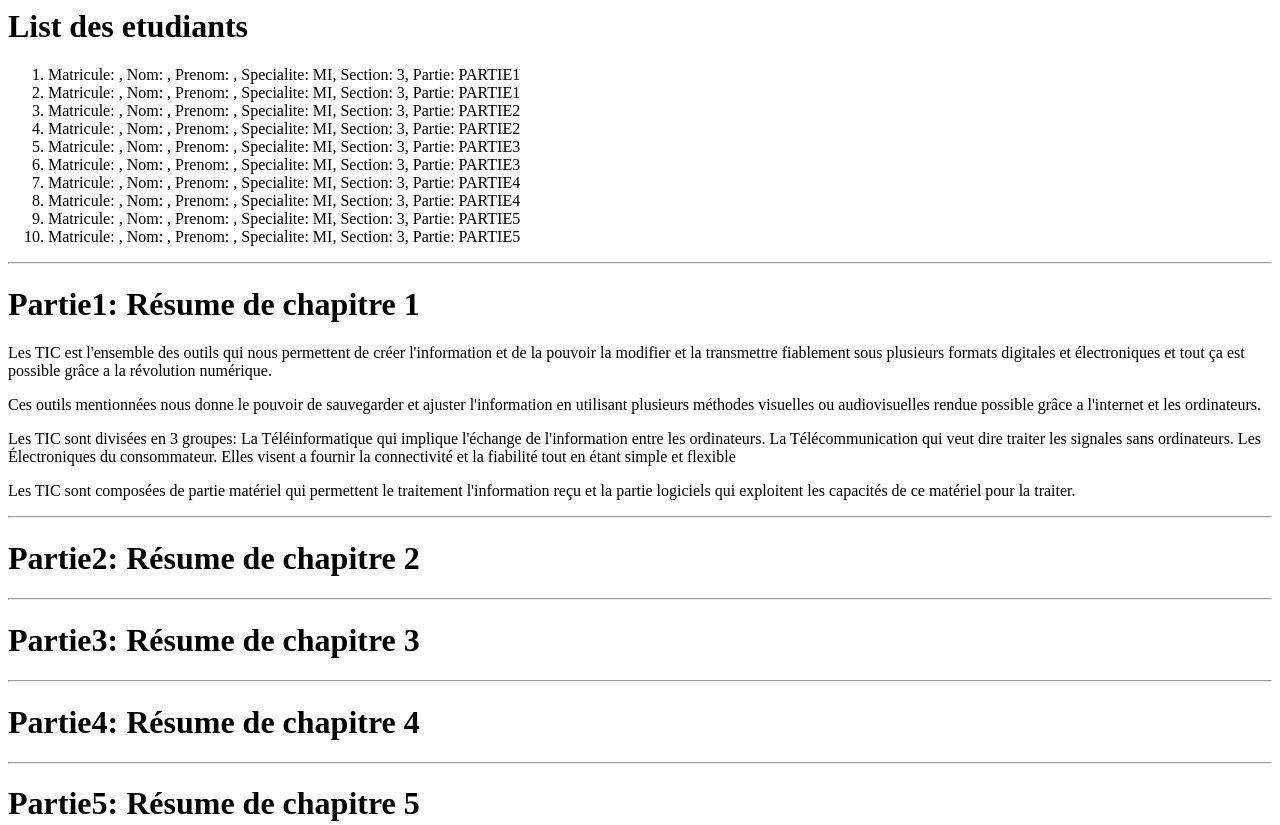
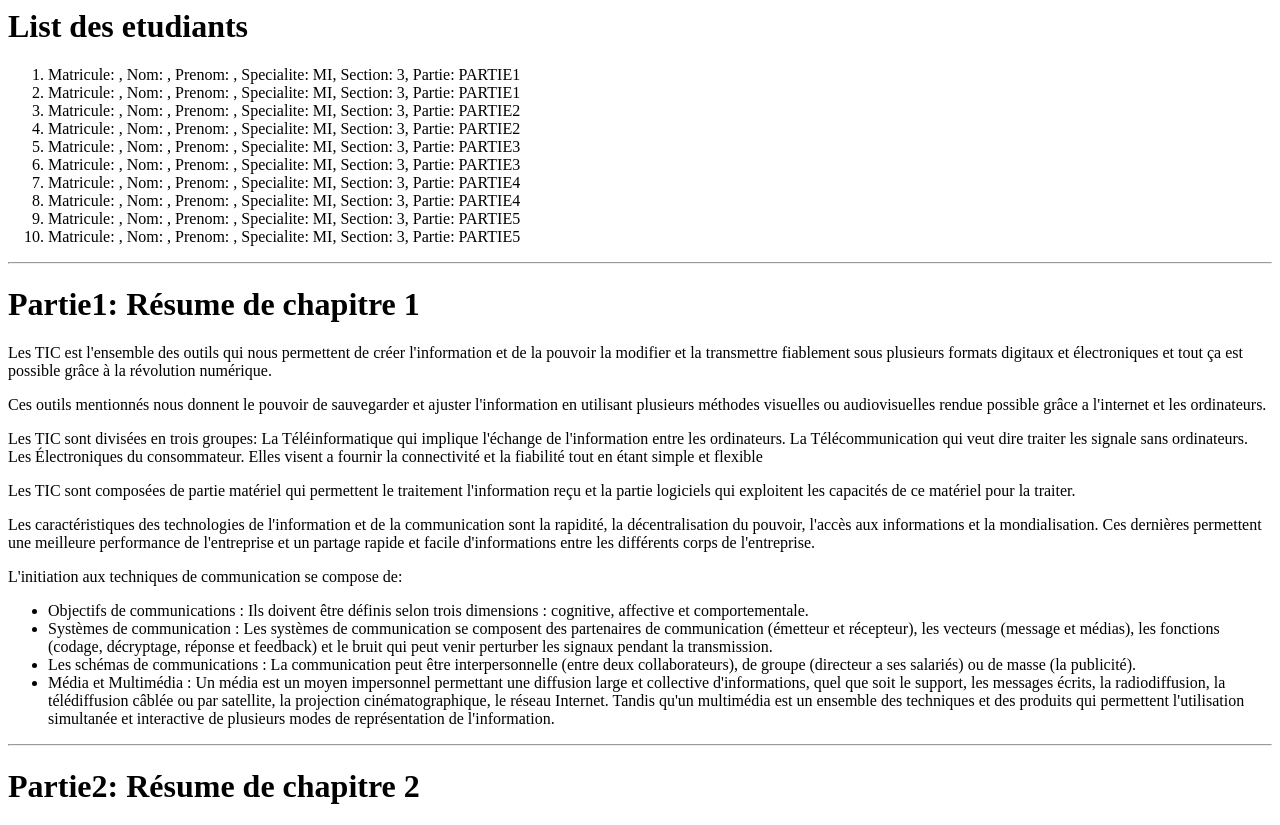
Before and after one commit to Zaky-23/activite4, a plain HTML site: page index.html in a window 1280 px wide. Shown: the top 825 px of the page. Drawn offline with Linux system fonts and the light colour scheme.

Commit message:
resume 1 finished

```diff
--- a/resumes/resume_1.html
+++ b/resumes/resume_1.html
@@ -1,11 +1,25 @@
 <p>
  <div>
-	<p>Les TIC est l'ensemble des outils qui nous permettent de créer l'information et de la pouvoir la modifier et la transmettre fiablement sous plusieurs formats digitales et électroniques et tout ça est possible grâce a la révolution numérique.</p>
+	<p>Les TIC est l'ensemble des outils qui nous permettent de créer l'information et de la pouvoir la modifier et la transmettre fiablement sous plusieurs formats digitaux et électroniques et tout ça est possible grâce à la révolution numérique.</p>
 
-	<p>Ces outils mentionnées nous donne le pouvoir de sauvegarder et ajuster l'information en utilisant plusieurs méthodes visuelles ou audiovisuelles rendue possible grâce a l'internet et les ordinateurs.</p>
+	<p>Ces outils mentionnés nous donnent le pouvoir de sauvegarder et ajuster l'information en utilisant plusieurs méthodes visuelles ou audiovisuelles rendue possible grâce a l'internet et les ordinateurs.</p>
 
-	<p>Les TIC sont divisées en 3 groupes: La Téléinformatique qui implique l'échange de l'information entre les ordinateurs. La Télécommunication qui veut dire traiter les signales sans ordinateurs. Les Électroniques du consommateur. Elles visent a fournir la connectivité et la fiabilité tout en étant simple et flexible </p>
+	<p>Les TIC sont divisées en trois groupes: La Téléinformatique qui implique l'échange de l'information entre les ordinateurs. La Télécommunication qui veut dire traiter les signale sans ordinateurs. Les Électroniques du consommateur. Elles visent a fournir la connectivité et la fiabilité tout en étant simple et flexible </p>
 
 	<p>Les TIC sont composées de partie matériel qui permettent le traitement l'information reçu et la partie logiciels qui exploitent les capacités de ce matériel pour la traiter.</p>
+
+	<p>Les caractéristiques des technologies de l'information et de la communication sont la rapidité, la décentralisation du pouvoir, l'accès aux informations et la mondialisation. Ces dernières permettent une meilleure performance de l'entreprise et un partage rapide et facile d'informations entre les différents corps de l'entreprise.</p>
+	<p>
+		L'initiation aux techniques de communication se compose de:
+		<ul>
+		<li>Objectifs de communications : Ils doivent être définis selon trois dimensions : cognitive, affective et comportementale.</li>
+
+		<li>Systèmes de communication : Les systèmes de communication se composent des partenaires de communication (émetteur et récepteur), les vecteurs (message et médias), les fonctions (codage, décryptage, réponse et feedback) et le bruit qui peut venir perturber les signaux pendant la transmission.</li>
+
+		<li>Les schémas de communications : La communication peut être interpersonnelle (entre deux collaborateurs), de groupe (directeur a ses salariés) ou de masse (la publicité).</li>
+
+		<li>Média et Multimédia : Un média est un moyen impersonnel permettant une diffusion large et collective d'informations, quel que soit le support, les messages écrits, la radiodiffusion, la télédiffusion câblée ou par satellite, la projection cinématographique, le réseau Internet. Tandis qu'un multimédia est un ensemble des techniques et des produits qui permettent l'utilisation simultanée et interactive de plusieurs modes de représentation de l'information.</li>
+		</ul>
+	</p>
  </div>
 </p>
```
